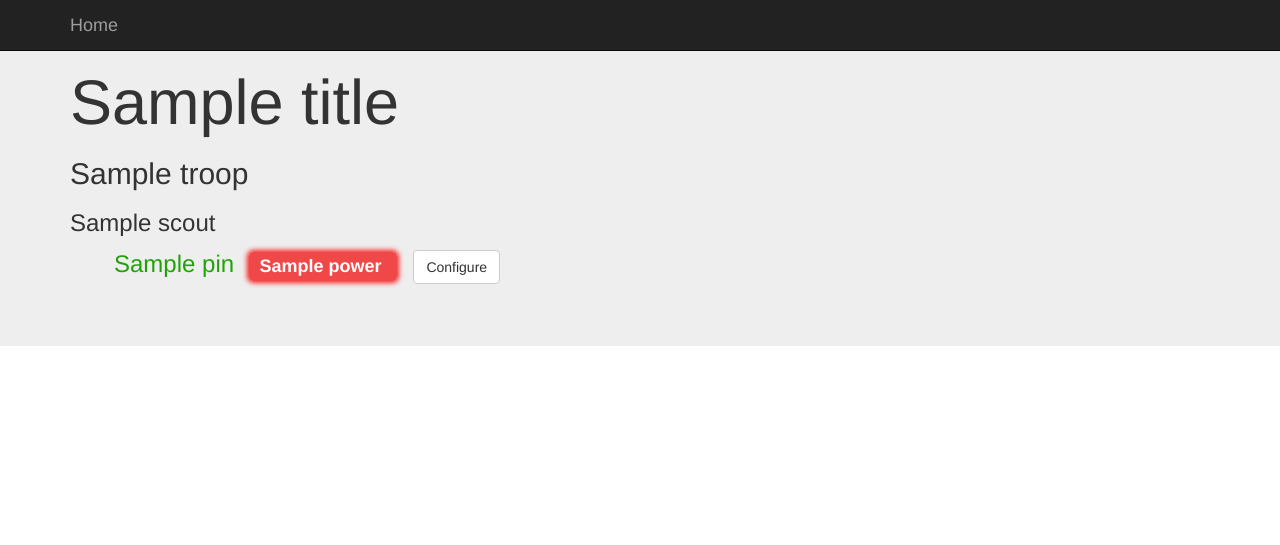
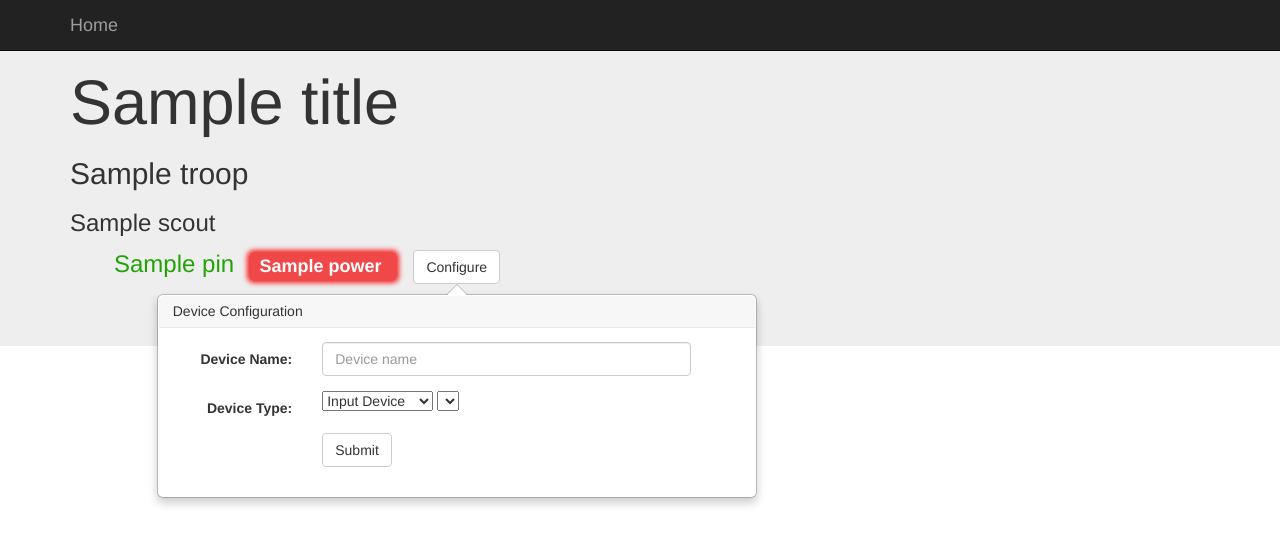
Before and after one commit to mclyde/HousePlantMonitor, a Flask app: template app/templates/config.html in a window 1280 px wide, after a click on "Configure". Shown: the top 545 px of the page. Run offline with Flask 2, Linux system fonts and the light colour scheme; the template is opened without the code that fills it: most values are stand-ins (such as "Sample title", 1, 10 or a date in 2020); lists and menus that the app fills with data are empty; parts of the project's set-up code (start-up, migrations or seed data) failed here and were passed over; some libraries are stand-ins or nearby versions.

Commit message:
First attempt at popup form with dynamic list

```diff
--- a/app/static/config.css
+++ b/app/static/config.css
@@ -64,3 +64,12 @@ li {
 	border-color: rgb(0, 216, 32);
 	box-shadow: rgb(102, 217, 255) 0px 0px 5px 2px;
 }
+
+.popover {
+	min-width: 600px;
+}
+
+.form-horizontal {
+	padding-top: 5px;
+	padding-bottom: 5px;
+}
--- a/app/static/config.js
+++ b/app/static/config.js
@@ -3,15 +3,35 @@
  * Licensed under GPL v2 (https://github.com/mclyde/HousePlantMonitor/blob/master/LICENSE)
  * ===================================================================================== */
 
-$(document).ready(function() { $('body').hide().fadeIn(1000); })
+$(document).ready(function() { $('body').hide().fadeIn(1000); });
 
-var popContent = "<form><input type='text'/></form>";
+var deviceTypes = {
+	'inputs':  ['Photometer', 'Soil Monitor', 'Thermometer'],
+	'outputs': ['Email', 'Text Message', 'Tweet',  'Motor: Shades', 'Motor: Water']
+}
+
+var $types = $('select.deviceClass');
+var $subset = $('select.subset');
+$types.change(function () {
+	$subset.empty().append(function() {
+		var displayList = '';
+		$.each(deviceTypes[$types.val()], function(item) {
+			displayList += '<option>' + item + '</option>';
+		});
+		return displayList;
+	});
+}).change();
 
 $(function () {
     $("[data-toggle='popover']").popover({	container:'body',
     										html:'true',
     										placement:'bottom',
-    										trigger:'focus',
-    										content:popContent
+    										trigger:'click',
+    										title: function() {
+												return $('#popover-head').html();
+											},
+											content: function() {
+												return $('#popover-content').html();
+											}
     									});
 });
--- a/app/templates/config.html
+++ b/app/templates/config.html
@@ -49,7 +49,37 @@
 							<span id="power" class="label label-danger">{{ value['power'] }} </span>
 						{% endif %}
 							<span id="configure">
-								<button type="button" class="btn btn-default popover-dismiss" data-toggle="popover" >Configure</button>
+								<button type="button" class="btn btn-default popover-dismiss" id="popover" data-toggle="popover">Configure</button>
+								<div id="popover-head", class="hide">Device Configuration</div>
+								<div id="popover-content" class="hide">
+
+										<form role='form' class='form-horizontal' id='config-form'>
+											<div class='form-group'>
+												<label id='nameLabel' for='inputName' class='control-label col-xs-3'>Device Name:</label>
+												<div class='col-xs-8'>
+													<input type='text' class='form-control' id='deviceName' placeholder='Device name'>
+												</div>
+											</div>
+											<div class='form-group'>
+												<label id='typeLabel' for='inputType' class='control-label col-xs-3'>Device Type:</label>
+												<div class='col-xs-8 dropdown'>
+													<select class='deviceClass'>
+														<option value='inputs'>Input Device</option>
+														<option value='outputs'>Output Device</option>
+													</select>
+													<select class='subset'>
+														<option></option>
+													</select>
+												</div>
+											</div>
+											<div class='form-group'>
+												<div class='col-xs-offset-3 col-xs-8'>
+													<button type='submit' class='btn btn-default'>Submit</button>
+												</div>
+											</div>
+										</form>
+
+								</div>
 							</span>
 						</li>
 					{% endfor %}
--- a/app/views.py
+++ b/app/views.py
@@ -76,7 +76,7 @@ def config():
 		troopPins[troop.name] = scoutPins
 
 	return render_template("config.html", title = 'Sensor Configuration', troopPins = troopPins
-		, troops = account.troops)
+		, troops = account.troops, inputs = DeviceTypes.inputs, outputs = DeviceTypes.outputs)
 
 @app.route('/communications', methods=['GET', 'POST'])
 def communications():
```
Also changed, not shown: app/models.py (+13 -0 lines).
